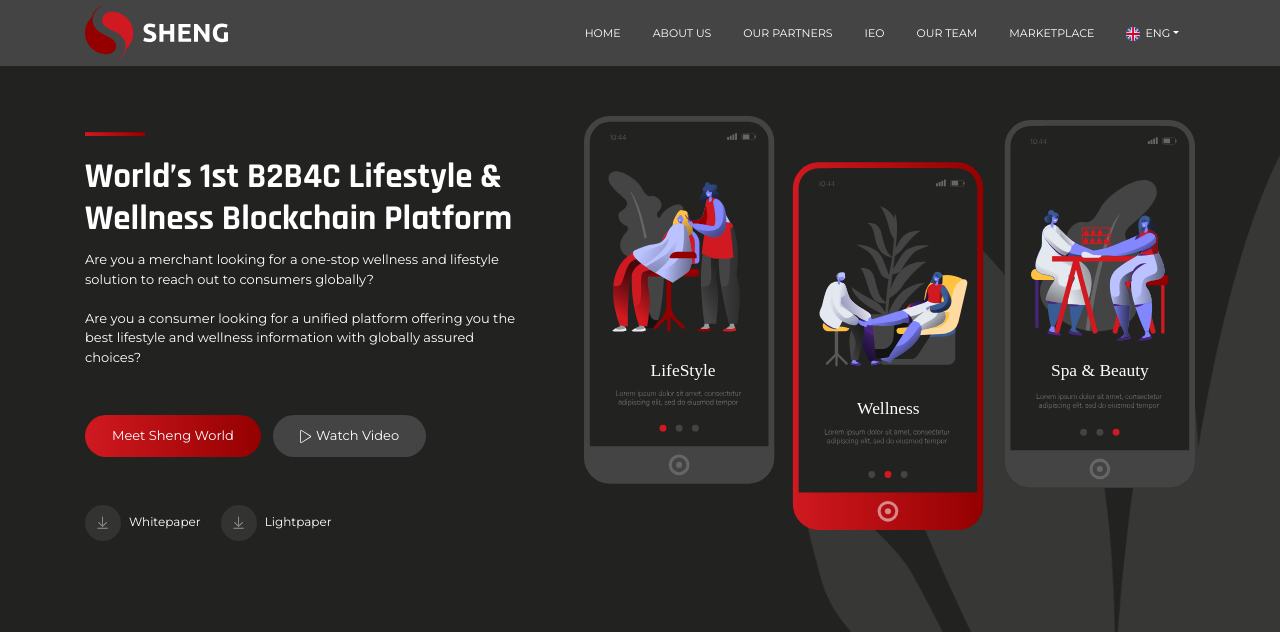
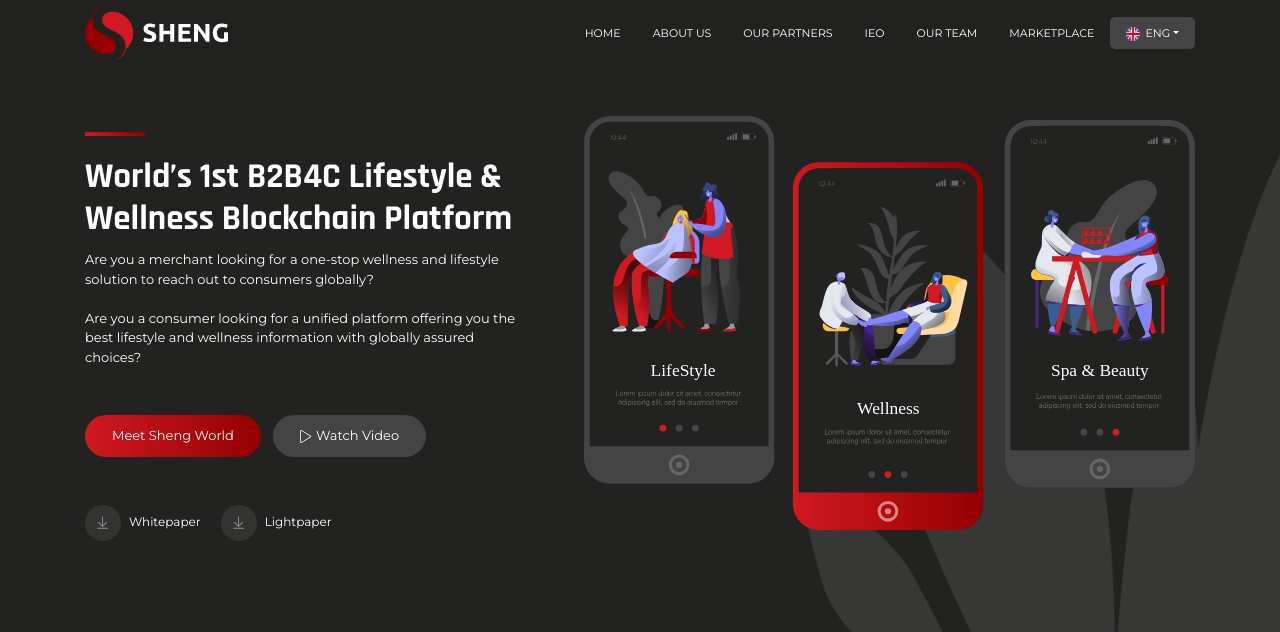
Before and after one commit to mohsinirshad/sheng.asia, a PHP site: page /index.html in a window 1280 px wide. Shown: the top 632 px of the page. Run offline with PHP 8.4, Linux system fonts and the light colour scheme; some web fonts are replaced.

Commit message:
CSS Changes
CSS Changes

```diff
--- a/css/style.css
+++ b/css/style.css
@@ -1656,7 +1656,7 @@
 
 .top-fixed
 {
-    background: #444;
+    background: #212220;
     float: left;
     width: 100%;
     position: fixed;
```
